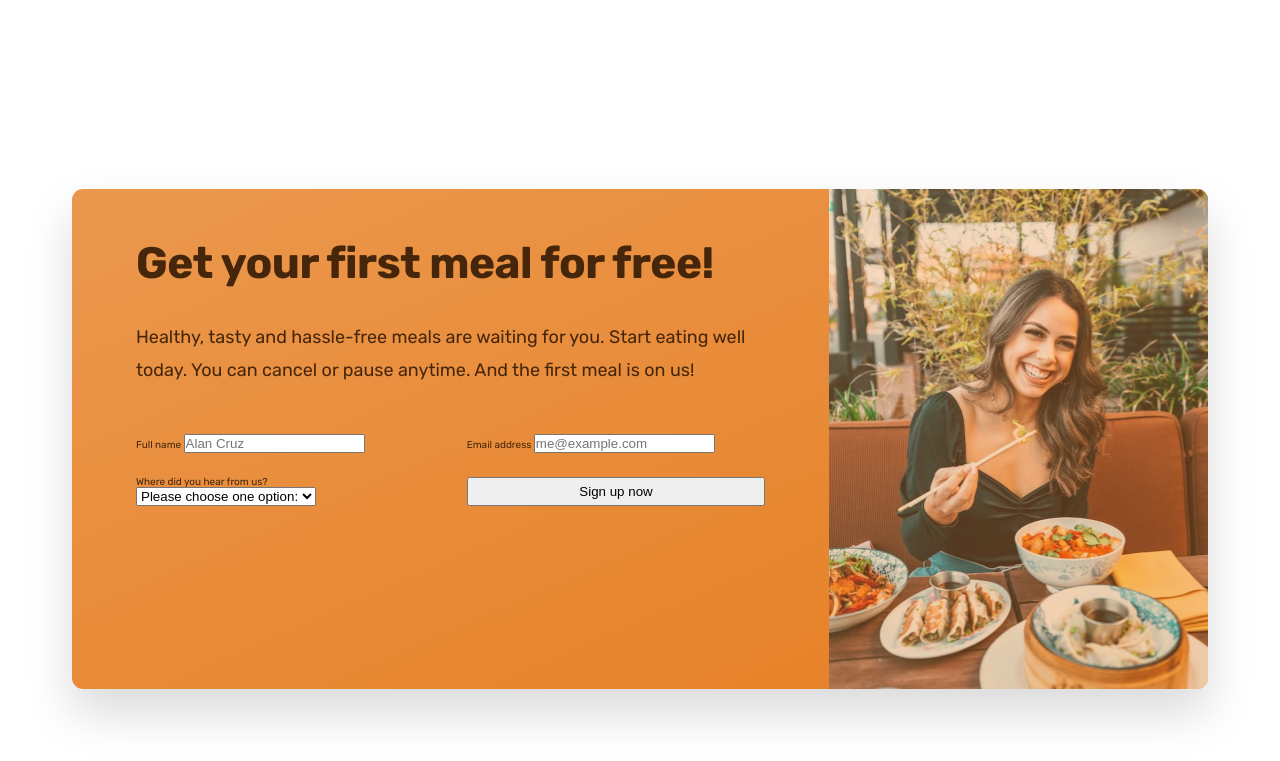
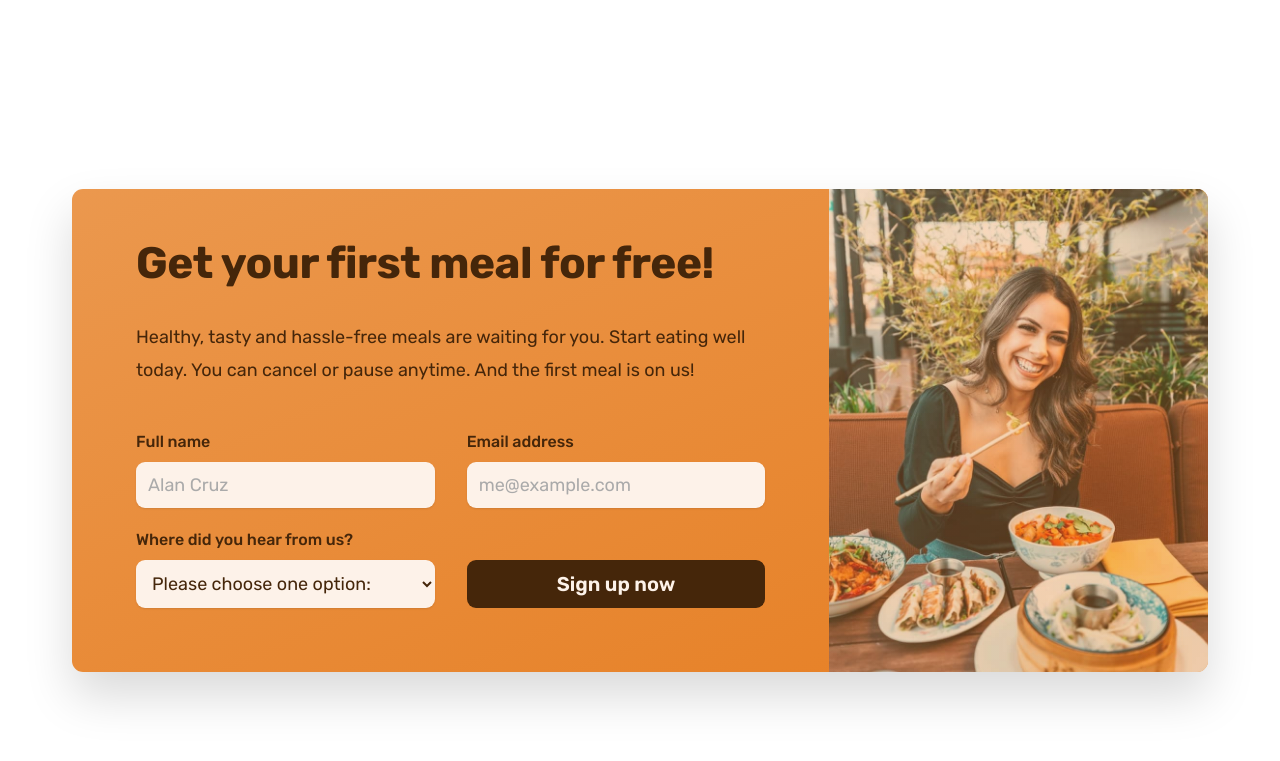
Before and after one commit to llancruzz/omnifood, a plain HTML site: page index.html in a window 1280 px wide. Shown: the part 5789-6550 px from the top of the page. Drawn offline with nearby package versions, Linux system fonts and the light colour scheme.

Commit message:
style: Add styles to form input, labels and select

```diff
--- a/css/general.css
+++ b/css/general.css
@@ -76,6 +76,7 @@ body {
   font-weight: 400;
   color: #555;
 }
+
 /*****************************/
 /***  GENERAL COMPONENTS   ***/
 /*****************************/
@@ -143,6 +144,7 @@ body {
   letter-spacing: 0.75px;
 }
 
+.btn,
 .btn:link,
 .btn:visited {
   display: inline-block;
@@ -152,6 +154,11 @@ body {
   font-weight: 600;
   padding: 1.6rem 3.2rem;
   border-radius: 9px;
+
+  /* Only necessary for .btn */
+  border: none;
+  cursor: pointer;
+  font-family: inherit;
 
   transition: all 0.3s;
 }
@@ -180,6 +187,18 @@ body {
 
   /* Trick to add border inside */
   box-shadow: inset 0 0 0 3px #fff;
+}
+
+.btn-form {
+  background-color: #45260a;
+  color: #fdf2e9;
+  align-self: end;
+  padding: 1.2rem;
+}
+
+.btn-form:hover {
+  background-color: #fff;
+  color: #555;
 }
 
 .link:link,
@@ -218,6 +237,13 @@ body {
   color: #e67e22;
 }
 
+*:focus {
+  outline: none;
+  /* outline: 4px dotted #e67e22;
+  outline-offset: 8px; */
+  box-shadow: 0 0 0 0.8rem rgb(230, 126, 0.5);
+}
+
 /* HELPER / SETTINGS CLASSES */
 
 .margin-right-sm {
--- a/css/style.css
+++ b/css/style.css
@@ -473,7 +473,6 @@
   grid-template-columns: 2fr 1fr;
   box-shadow: 0 2.4rem 4.8rem rgba(0, 0, 0, 0.15);
   border-radius: 11px;
-  height: 50rem;
   background-image: linear-gradient(to right bottom, #eb984e, #e67e22);
   overflow: hidden;
 }
@@ -505,3 +504,32 @@
   column-gap: 3.2rem;
   row-gap: 2.4rem;
 }
+
+.cta-form label {
+  display: block;
+  font-size: 1.6rem;
+  font-weight: 500;
+  margin-bottom: 1.2rem;
+}
+
+.cta-form input,
+.cta-form select {
+  width: 100%;
+  padding: 1.2rem;
+  font-size: 1.8rem;
+  font-family: inherit;
+  border: none;
+  color: inherit;
+  background-color: #fdf2e9;
+  border-radius: 9px;
+  box-shadow: 0 1px 2px rgba(0, 0, 0, 0.1);
+}
+
+.cta-form input::placeholder {
+  color: #aaa;
+}
+
+.cta *:focus {
+  outline: none;
+  box-shadow: 0 0 0 0.8rem rgb(253, 242, 233, 0.5);
+}
--- a/index.html
+++ b/index.html
@@ -457,7 +457,7 @@
                   <option value="others">Others</option>
                 </select>
               </div>
-              <button class="btn">Sign up now</button>
+              <button class="btn btn-form">Sign up now</button>
             </form>
           </div>
           <div class="cta-img-box"></div>
```
